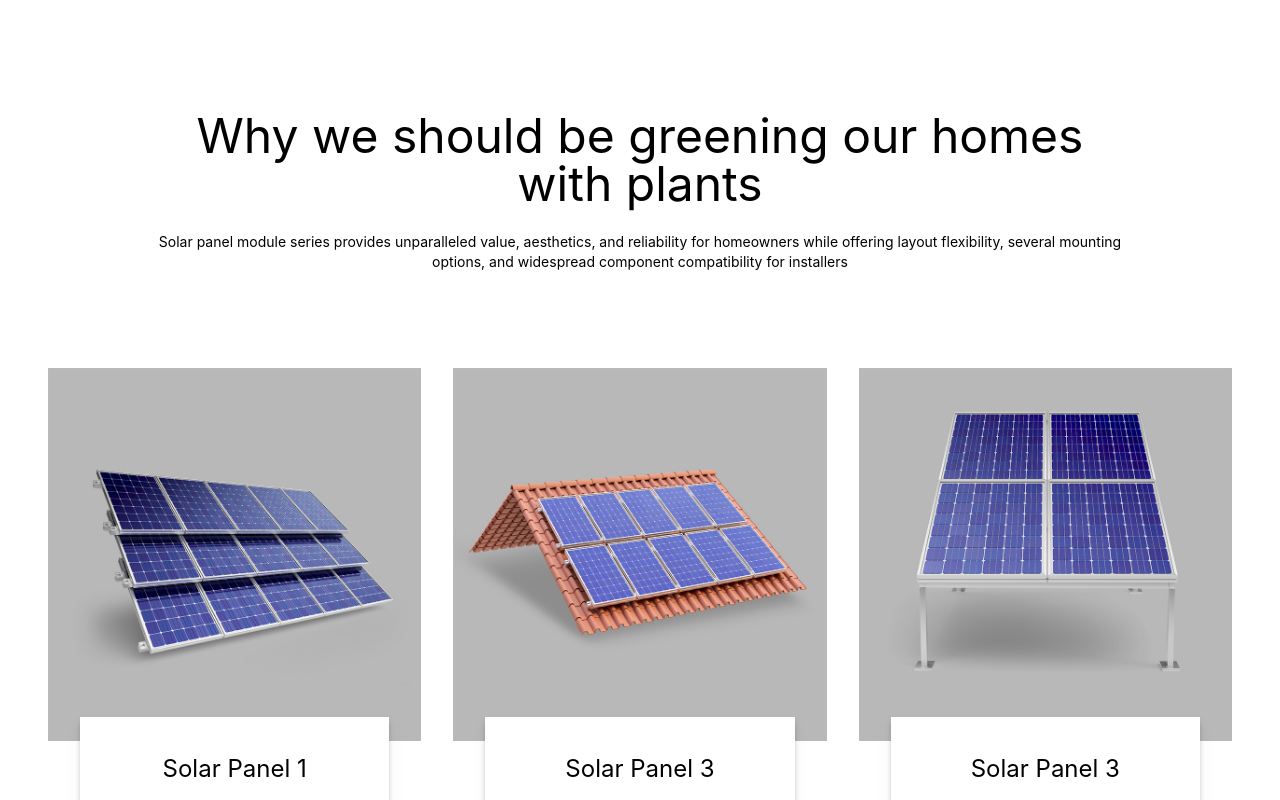
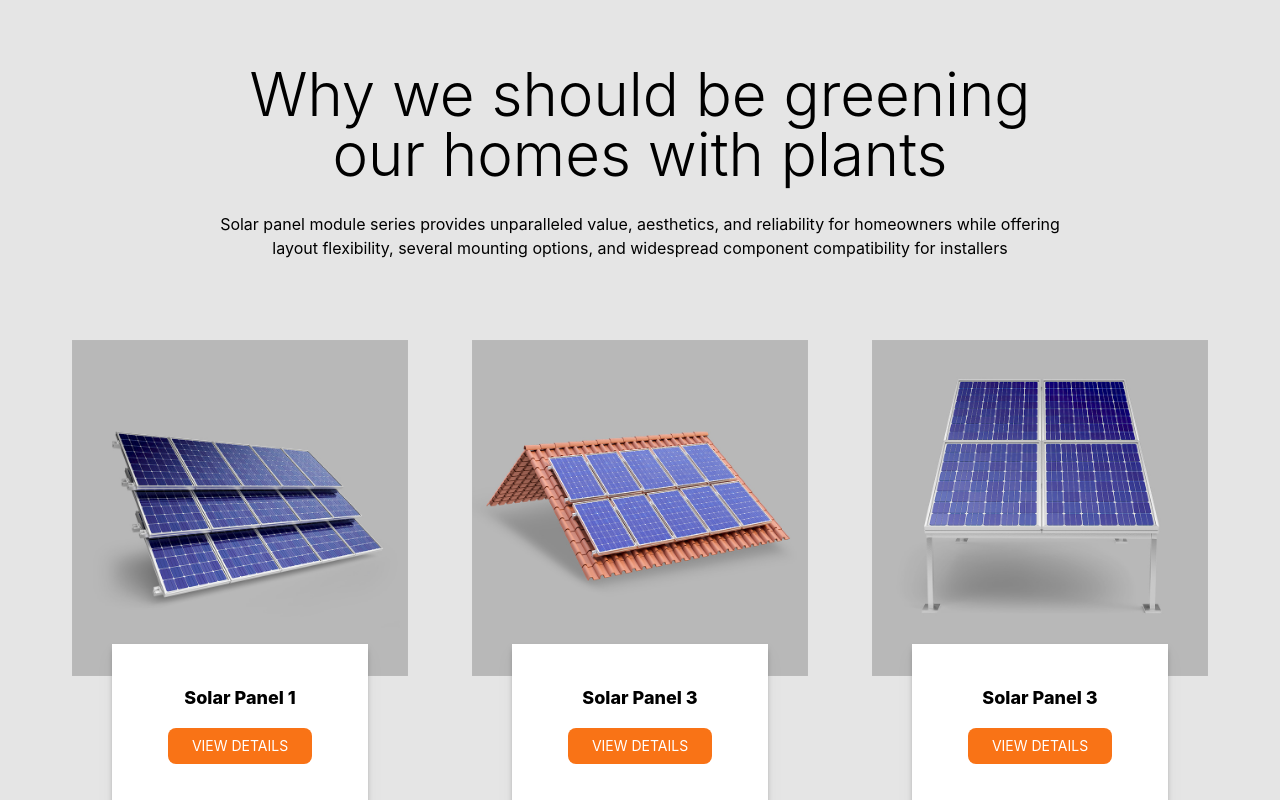
Before and after one commit to Amoly93/first_Project, a React (Create React App) app: page / in a window 1280 px wide. Shown: the top 800 px of the page. Built offline with nearby package versions, Linux system fonts and the light colour scheme.

Commit message:
Updated index.html. Resized image

```diff
--- a/src/App.js
+++ b/src/App.js
@@ -1,46 +1,51 @@
-import logo from './logo.svg';
+
 import './App.css';
 
 function App() {
   return (
-    <div className="App">
-      <section class="text-center p-8 container mx-auto">
-        <div class="my-20 mx-10 space-y-6  px-20">
-            <p class="text-5xl"> Why we should be greening our homes with plants </p>
-            <p class="text-sm"> Solar panel module series provides unparalleled value, aesthetics, and reliability for homeowners while offering layout flexibility, several mounting options, and widespread component compatibility for installers </p>
+    <div className="App bg-neutral-200">
+      <section class="text-center p-10 container mx-auto">
+        <div class="my-6 mx-20 space-y-7  px-20">
+            <p class="text-6xl font-light"> Why we should be greening our homes with plants </p>
+            <p class="text-base"> Solar panel module series provides unparalleled value, aesthetics, and reliability for homeowners while offering layout flexibility, several mounting options, and widespread component compatibility for installers </p>
         </div>
 
 
-            <div class="grid grid-cols-3  sm:grid-cols-1 lg:grid-cols-3 flex flex-row ">
+            <div class="grid grid-cols-3  sm:grid-cols-1 lg:grid-cols-3 flex flex-row  ">
 
 
-                    <div class=" p-4">
-                        <img src="01.jpg" alt="Solar Panel 1" />
-                        <div class=" bg-white  h-40  mx-8 grid place-content-center shadow-md drop-shadow-lg space-y-4 -mt-6   ">
-                            <h2 class="text-2xl">Solar Panel 1 </h2>
-                            <button class="bg-orange-500 px-6 py-2 text-white hover:bg-neutral-800 rounded-lg "> VIEW DETAILS </button>
+                    <div class=" px-8 py-14 ">
+                      <div class="">
+                      <img src="01.jpg" alt="Solar Panel 1" class=""  />
+                      </div>
+
+
+
+                        <div class=" bg-white  h-40  mx-10 grid place-content-center shadow-md drop-shadow-lg space-y-4 -mt-8   ">
+                            <h2 class="text-lg font-extrabold">Solar Panel 1 </h2>
+                            <button class="bg-orange-500 px-6 py-2 text-white text-sm hover:bg-neutral-800 rounded-lg "> VIEW DETAILS </button>
                         </div>
                     </div>
 
 
-                <div class=" p-4">
+                <div class=" px-8 py-14">
                     <img src="solar_panel_3.jpg" alt="Solar Panel 1" />
-                    <div class=" bg-white  h-40  mx-8 grid place-content-center shadow-md drop-shadow-lg space-y-4  -mt-6 ">
-                        <h2 class="text-2xl">Solar Panel 3 </h2>
-                        <button class="bg-orange-500 px-6 py-2 text-white hover:bg-neutral-800 rounded-lg "> VIEW DETAILS </button>
+                    <div class=" bg-white  h-40  mx-10 grid place-content-center shadow-md drop-shadow-lg space-y-4  -mt-8 ">
+                        <h2 class="text-lg font-extrabold">Solar Panel 3 </h2>
+                        <button class="bg-orange-500 px-6 py-2 text-white  text-sm hover:bg-neutral-800 rounded-lg "> VIEW DETAILS </button>
                     </div>
                 </div>
-                <div class=" p-4">
+                <div class="px-8 py-14">
                     <img src="solar_panel_32.jpg" alt="Solar Panel 1" />
-                    <div class=" bg-white  h-40  mx-8 grid place-content-center shadow-md drop-shadow-lg space-y-4 -mt-6   ">
-                        <h2 class="text-2xl">Solar Panel 3 </h2>
-                        <button class="bg-orange-500 px-6 py-2 text-white hover:bg-neutral-800 rounded-lg "> VIEW DETAILS </button>
+                    <div class=" bg-white  h-40  mx-10 grid place-content-center shadow-md drop-shadow-lg space-y-4 -mt-8   ">
+                        <h2 class="text-lg font-extrabold">Solar Panel 3 </h2>
+                        <button class="bg-orange-500 px-6 py-2 text-white text-sm hover:bg-neutral-800 rounded-lg "> VIEW DETAILS </button>
                     </div>
                 </div>
 
             </div>
             <div >
-                <div class="h-40"></div>
+
             <div class=" " >
                 <button class="border-2 border-neutral-950 px-14 py-4 text-slate-800 hover:text-white text-sm hover:bg-neutral-950  rounded-lg"> LEARN MORE </button>
             </div>
```
